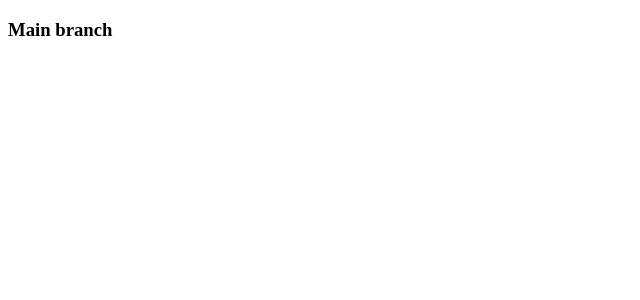
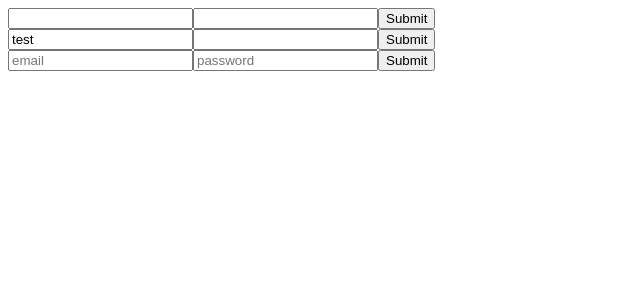
Before and after one commit to IffyArt/React-Project-Demo, a React (Create React App) app: page / in a window 1280 px wide. Shown: the top 300 px of the page, without its empty margins (0-640 px from the left). Built offline with nearby package versions, Linux system fonts and the light colour scheme; the HTML template or start-up script is replaced by a standard one.

Commit message:
feat(project): create basic example

```diff
--- a/package.json
+++ b/package.json
@@ -5,6 +5,7 @@
   "dependencies": {
     "react": "^17.0.1",
     "react-dom": "^17.0.1",
+    "react-hook-form": "^7.25.0",
     "react-scripts": "^5.0.0"
   },
   "scripts": {
--- a/src/App.jsx
+++ b/src/App.jsx
@@ -1,8 +1,14 @@
+import NativeForm from './components/NativeForm';
+import BasicForm from './components/BasicForm';
+import LoginForm from './components/LoginForm';
+
 const App = () => {
   return (
-    <div>
-      <h3>Main branch</h3>
-    </div>
+    <>
+      <NativeForm />
+      <BasicForm />
+      <LoginForm />
+    </>
   );
 };
 
--- /dev/null
+++ b/src/components/BasicForm/index.jsx
@@ -0,0 +1,32 @@
+import { useForm } from 'react-hook-form';
+
+const BasicForm = () => {
+  const {
+    register,
+    handleSubmit,
+    watch,
+    formState: { errors },
+  } = useForm();
+
+  const onSubmit = (data) => console.log(data);
+
+  console.log(watch('example')); // 可以使用 register 所註冊的名字確認數值
+
+  return (
+    /* "handleSubmit" 會在 onSubmit 之前確認是否有錯誤訊息" */
+    <form onSubmit={handleSubmit(onSubmit)}>
+      {/* 透過 "register" 加上對應名稱，將欄位註冊到 useForm 當中 */}
+      <input defaultValue='test' {...register('example')} />
+
+      {/* 若需要設定為必填或要添加 「正規表達式」等，需在後方新增內容 */}
+      <input {...register('exampleRequired', { required: true })} />
+
+      {/* 錯誤訊息可使用短路求值的方式顯示  */}
+      {errors.exampleRequired && <span>This field is required</span>}
+
+      <input type='submit' />
+    </form>
+  );
+};
+
+export default BasicForm;
--- /dev/null
+++ b/src/components/LoginForm/index.jsx
@@ -0,0 +1,38 @@
+import { useForm } from 'react-hook-form';
+
+const BasicForm = () => {
+  const {
+    register,
+    handleSubmit,
+    formState: { errors },
+  } = useForm();
+
+  const onSubmit = (data) => console.log(data);
+
+  return (
+    <form onSubmit={handleSubmit(onSubmit)}>
+      <input
+        type='text'
+        placeholder='email'
+        {...register('email', { required: '帳號為必填欄位', maxLength: 80 })}
+      />
+      {/* 錯誤訊息可使用短路求值的方式顯示  */}
+      {errors.email && errors.email.message}
+      <input
+        type='password'
+        placeholder='password'
+        {...register('password', {
+          required: '密碼為必填欄位',
+          min: 8,
+          maxLength: 100,
+        })}
+      />
+      {/* 錯誤訊息可使用短路求值的方式顯示  */}
+      {errors.password && errors.password.message}
+
+      <input type='submit' />
+    </form>
+  );
+};
+
+export default BasicForm;
--- /dev/null
+++ b/src/components/NativeForm/index.jsx
@@ -0,0 +1,45 @@
+import React, { useState } from 'react';
+
+const NativeForm = () => {
+  const [email, setEmail] = useState('');
+  const [password, setPassword] = useState('');
+  const [formError, setFormError] = useState(false);
+
+  const handleSubmit = (e) => {
+    e.preventDefault();
+
+    if (!email || !password) {
+      setFormError(true);
+      return;
+    } else {
+      setFormError(false);
+    }
+
+    const data = {
+      email: email,
+      password: password,
+    };
+    console.log(data);
+  };
+
+  return (
+    <form onSubmit={handleSubmit}>
+      <input
+        type='text'
+        value={email}
+        onChange={(e) => setEmail(e.target.value)}
+      />
+      {formError && !email && '帳號為必填欄位'}
+      <input
+        type='text'
+        value={password}
+        onChange={(e) => setPassword(e.target.value)}
+      />
+      {formError && !password && '密碼為必填欄位'}
+
+      <input type='submit' />
+    </form>
+  );
+};
+
+export default NativeForm;
```
Also changed, not shown: 1 other file (tests, documents, lock files or other folders).
